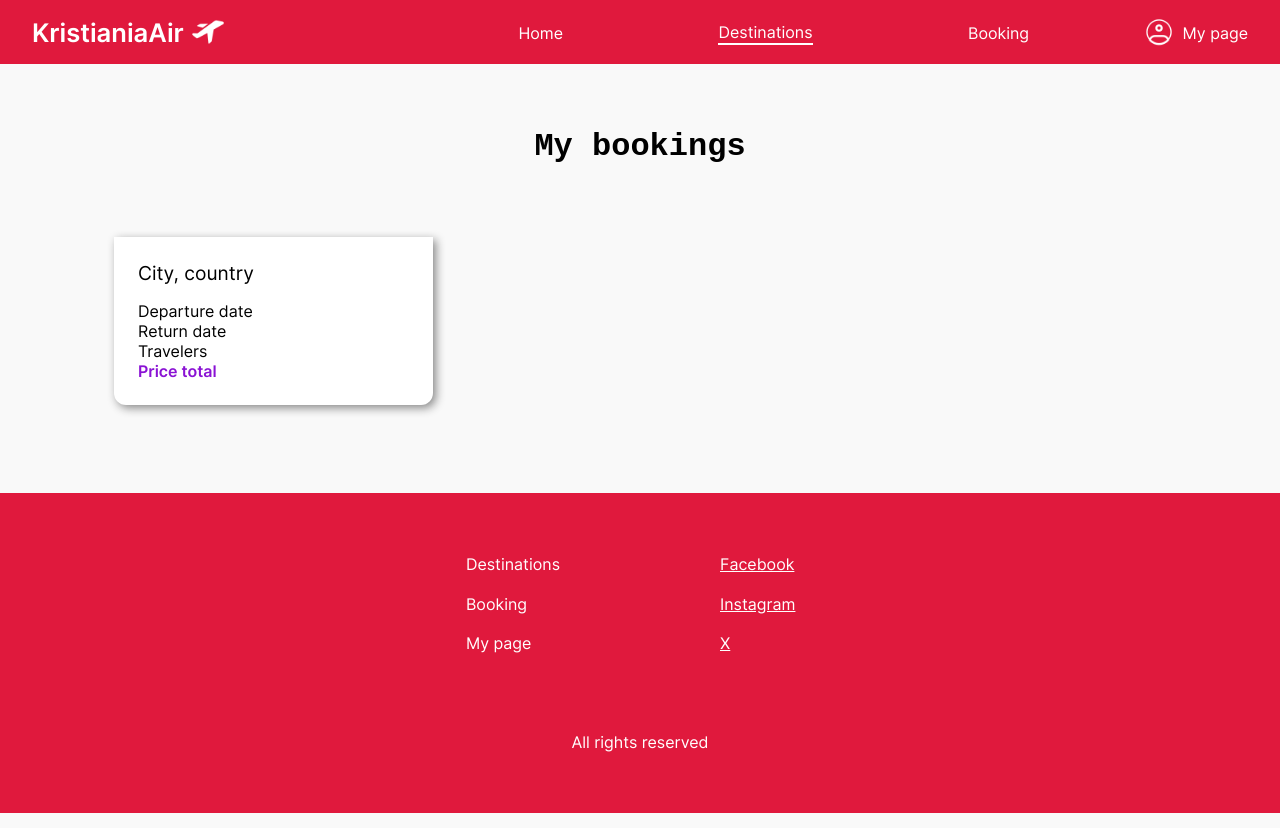
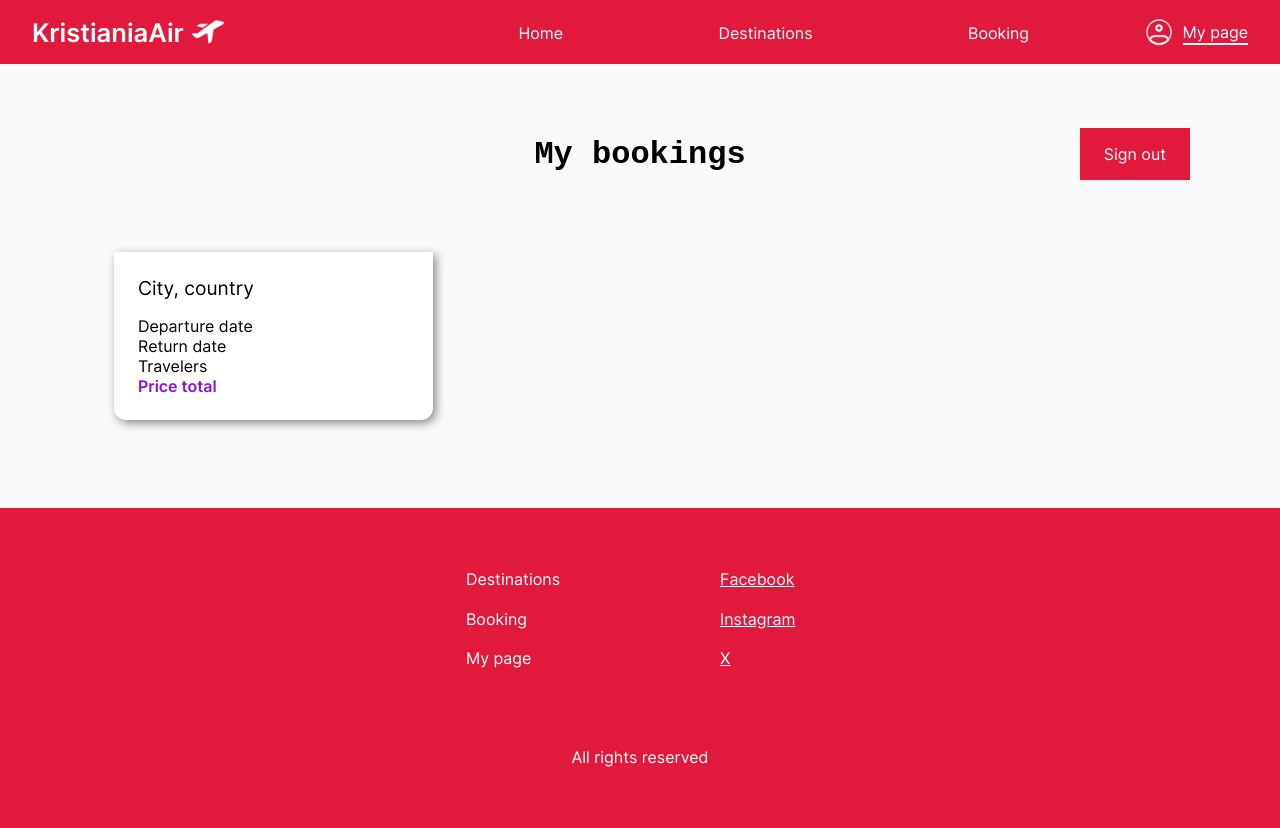
Before and after one commit to jenny-berggreen/240428_KristianiaAir_main_project_spring24, a website built with webpack: page pages/my-page.html in a window 1280 px wide. Built offline with nearby package versions, Linux system fonts and the light colour scheme; some packages are replaced by stand-ins of ours.

Commit message:
Add sign out button

```diff
--- a/css/pages/my-page.css
+++ b/css/pages/my-page.css
@@ -4,6 +4,29 @@ main {
 
 .main-div {
 	gap: var(--spacing-larger);
+}
+
+.header-section {
+	width: 100%;
+}
+
+.header-section h2 {
+	grid-column: 2;
+	text-align: center;
+}
+
+.button-container {
+	grid-column: 3;
+	justify-content: flex-end;
+}
+
+.signout-button {
+	background-color: var(--color-primary);
+	color: var(--color-foreground);
+}
+
+.signout-button:hover {
+	background-color: #c61535;
 }
 
 .my-bookings-section {
@@ -15,7 +38,3 @@ main {
 	gap: var(--spacing-larger);
 	padding: var(--spacing-medium);
 }
-
-.grid-cell {
-	padding: var(--spacing-larger);
-}
--- a/pages/my-page.html
+++ b/pages/my-page.html
@@ -26,7 +26,7 @@
 				<span class="page-link m">
 					<a href="/pages/home.html">Home</a>
 				</span>
-				<span class="page-link page-link--active m">
+				<span class="page-link m">
 					<a href="/pages/destinations.html">Destinations</a>
 				</span>
 				<span class="page-link m">
@@ -35,7 +35,7 @@
 			</div>
 			<div class="mypage-link-container flex">
 				<img src="/assets/icons/login-icon.png" alt="">
-				<span class="mypage-link m">
+				<span class="mypage-link page-link--active m">
 					<a href="#">My page</a>
 				</span>
 			</div>
@@ -46,7 +46,12 @@
 	<main class="container">
 		<div class="main-div flex flex-center flex-column">
 
-			<h2 class="xl ibm-plex-mono-semibold">My bookings</h2>
+			<section class="header-section grid grid-3">
+				<h2 class="xl ibm-plex-mono-semibold">My bookings</h2>
+				<div class="button-container flex">
+					<button class="signout-button">Sign out</button>
+				</div>
+			</section>
 
 			<section class="my-bookings-section flex flex-center">
 				<div class="grid grid-3">
```
